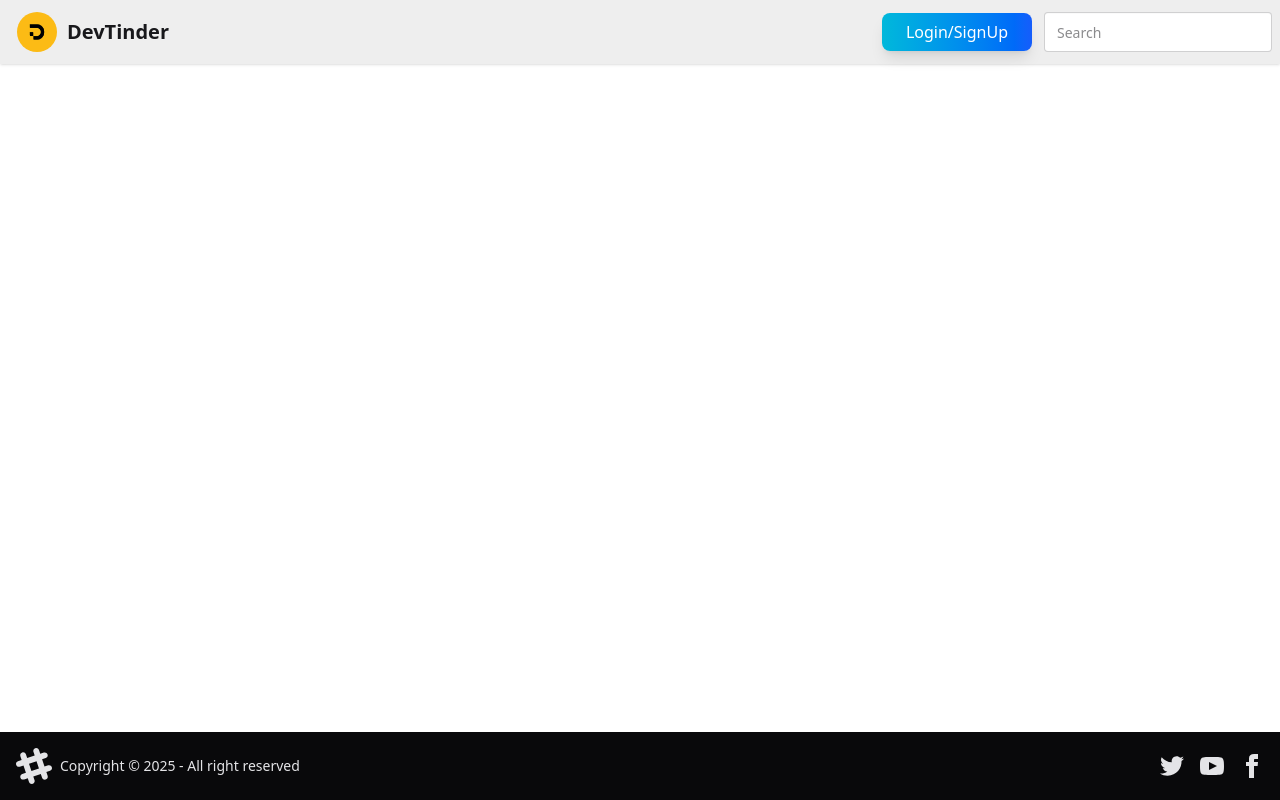
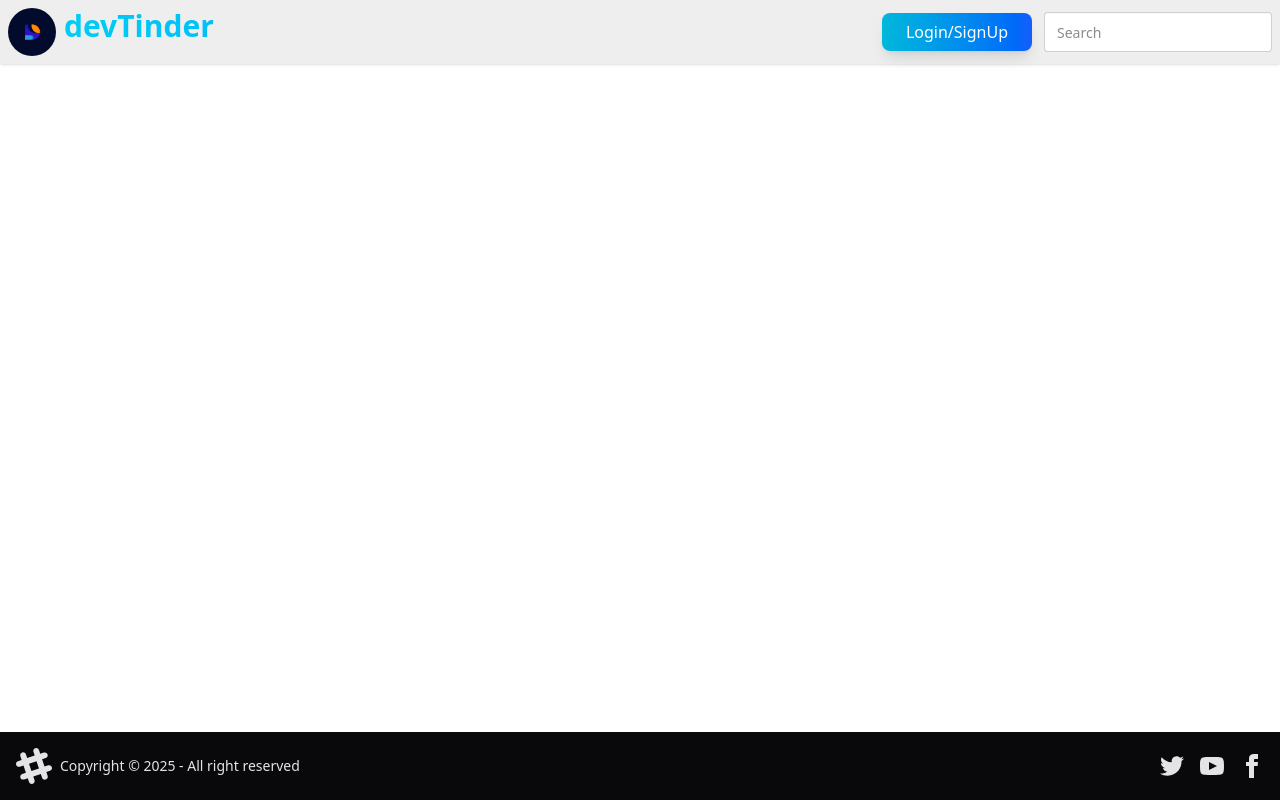
Before and after one commit to Shubham9454/DevtinderUI, a React (Vite) app: page / in a window 1280 px wide. Built offline with nearby package versions, Linux system fonts and the light colour scheme; no server answers.

Commit message:
updated the logo

```diff
--- a/src/components/test.jsx
+++ b/src/components/test.jsx
@@ -21,14 +21,14 @@ const Navbar = () => {
 
   return (
     <div className="navbar bg-base-300 shadow-sm pl-0">
-      <div className="flex-1">
-        <Link to="/" className="btn btn-ghost text-xl">
+      <div className="flex-1 text-3xl font-bold bg-gradient-to-r from-cyan-400 to-blue-500 bg-clip-text text-transparent">
+        <Link to="/" className="flex">
           <img
             src={Logo}
             alt="DevTinder Logo"
-            className="h-10 w-10 mr-1 rounded-full"
+            className="h-12 w-12 mr-2 rounded-full mx-2"
           />
-          DevTinder
+          devTinder
         </Link>
       </div>
       {!user && (
```
Also changed, not shown: src/images/logo.png, src/images/logo2.png (added).
